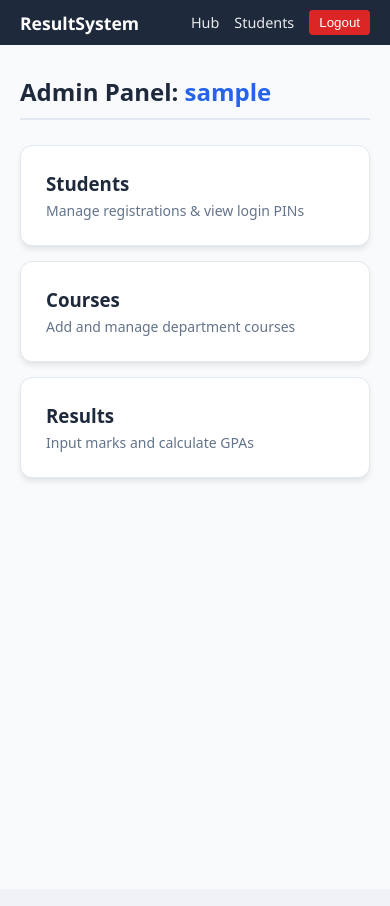
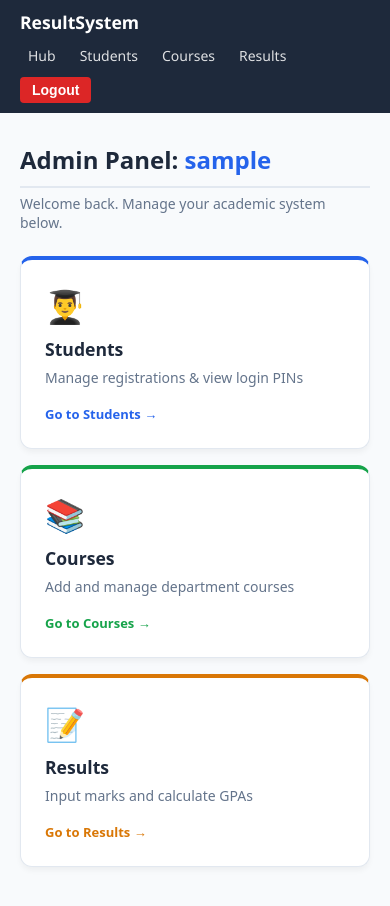
Before and after one commit to majibrin/result-checker-mern, a React app in the folder frontend/: page /admin/dashboard in a window 390 px wide. Shown: the top 906 px of the page. Built offline with nearby package versions, Linux system fonts and the light colour scheme; no server answers; sample sign-in values are in the browser's storage; the HTML template or start-up script is replaced by a standard one.

Commit message:
feat: responsive layout, centered pages, fix navbar links, admin dashboard grid

```diff
--- a/frontend/src/components/Navbar.jsx
+++ b/frontend/src/components/Navbar.jsx
@@ -1,31 +1,44 @@
-import { Link, useNavigate } from 'react-router-dom';
-import { useAuth } from '../context/AuthContext';
+import { Link, useNavigate } from 'react-router-dom'
+import { useAuth } from '../context/AuthContext'
 
 const Navbar = () => {
-  const { user, logout } = useAuth();
-  const navigate = useNavigate();
+  const { user, logout } = useAuth()
+  const navigate = useNavigate()
 
-  if (!user) return null;
+  if (!user) return null
 
   return (
-    <nav style={{ background: '#1e293b', padding: '10px 20px', display: 'flex', justifyContent: 'space-between', alignItems: 'center', color: 'white' }}>
+    <nav className="no-print" style={{
+      background: '#1e293b', padding: '10px 20px',
+      display: 'flex', justifyContent: 'space-between',
+      alignItems: 'center', color: 'white',
+      flexWrap: 'wrap', gap: '8px',
+    }}>
       <div style={{ fontWeight: 'bold', fontSize: '1.1rem' }}>ResultSystem</div>
-      <div style={{ display: 'flex', gap: '15px', alignItems: 'center' }}>
-        {user.role === 'admin' ? (
+      <div style={{ display: 'flex', gap: '8px', alignItems: 'center', flexWrap: 'wrap' }}>
+        {user.role === 'admin' || user.role === 'lecturer' ? (
           <>
-            <Link to="/admin/dashboard" style={linkS}>Hub</Link>
-            <Link to="/admin/students" style={linkS}>Students</Link>
+            <NavLink to="/admin/dashboard">Hub</NavLink>
+            <NavLink to="/admin/students">Students</NavLink>
+            <NavLink to="/admin/courses">Courses</NavLink>
+            <NavLink to="/admin/results">Results</NavLink>
           </>
         ) : (
-          <Link to="/student/dashboard" style={linkS}>My Results</Link>
+          <NavLink to="/student/dashboard">My Results</NavLink>
         )}
-        <button onClick={() => { logout(); navigate('/'); }} style={logoutBtn}>Logout</button>
+        <button onClick={() => { logout(); navigate('/') }}
+          style={{ background: '#dc2626', color: 'white', border: 'none', padding: '5px 12px', borderRadius: '4px', cursor: 'pointer', fontWeight: '600', fontSize: '14px' }}>
+          Logout
+        </button>
       </div>
     </nav>
-  );
-};
+  )
+}
 
-const linkS = { color: 'white', textDecoration: 'none', fontSize: '0.9rem', opacity: 0.9 };
-const logoutBtn = { background: '#dc2626', color: 'white', border: 'none', padding: '5px 10px', borderRadius: '4px', cursor: 'pointer' };
+const NavLink = ({ to, children }) => (
+  <Link to={to} style={{ color: 'white', textDecoration: 'none', fontSize: '14px', opacity: 0.85, padding: '4px 8px', borderRadius: '4px' }}>
+    {children}
+  </Link>
+)
 
-export default Navbar;
+export default Navbar
--- a/frontend/src/pages/StudentDashboard.jsx
+++ b/frontend/src/pages/StudentDashboard.jsx
@@ -51,7 +51,7 @@ const StudentDashboard = () => {
   })()
 
   return (
-    <div id="student-dashboard" style={{ padding: '15px', background: '#f8fafc', minHeight: '100vh', fontFamily: 'system-ui' }}>
+    <div id="student-dashboard" style={{ padding: '20px', background: '#f8fafc', minHeight: '100vh', fontFamily: 'system-ui', maxWidth: '860px', margin: '0 auto' }}>
 
       {/* Header */}
       <div style={{ display: 'flex', justifyContent: 'space-between', alignItems: 'center', marginBottom: '20px' }} className="no-print">
--- a/frontend/src/pages/admin/AdminDashboard.jsx
+++ b/frontend/src/pages/admin/AdminDashboard.jsx
@@ -1,31 +1,50 @@
-import { Link } from 'react-router-dom';
-import { useAuth } from '../../context/AuthContext';
+import { Link } from 'react-router-dom'
+import { useAuth } from '../../context/AuthContext'
+
+const cards = [
+  { to: '/admin/students', title: 'Students', desc: 'Manage registrations & view login PINs', icon: '👨‍🎓', color: '#2563eb' },
+  { to: '/admin/courses',  title: 'Courses',  desc: 'Add and manage department courses',     icon: '📚', color: '#16a34a' },
+  { to: '/admin/results',  title: 'Results',  desc: 'Input marks and calculate GPAs',        icon: '📝', color: '#d97706' },
+]
 
 const AdminDashboard = () => {
-  const { user } = useAuth();
-
+  const { user } = useAuth()
   return (
     <div style={{ minHeight: '100vh', backgroundColor: '#f8fafc', fontFamily: 'system-ui' }}>
-      <div style={{ padding: '20px' }}>
-        <h2 style={{ color: '#1e293b', margin: '10px 0 25px 0', borderBottom: '2px solid #e2e8f0', paddingBottom: '10px' }}>
+      <div style={{ padding: '20px', maxWidth: '1100px', margin: '0 auto' }}>
+        <h2 style={{ color: '#1e293b', margin: '10px 0 6px', borderBottom: '2px solid #e2e8f0', paddingBottom: '10px' }}>
           Admin Panel: <span style={{ color: '#2563eb' }}>{user?.username}</span>
         </h2>
+        <p style={{ color: '#64748b', marginTop: '4px', marginBottom: '24px', fontSize: '14px' }}>
+          Welcome back. Manage your academic system below.
+        </p>
 
-        <div style={{ display: 'grid', gap: '15px' }}>
-          <DashboardCard to="/admin/students" title="Students" desc="Manage registrations & view login PINs" />
-          <DashboardCard to="/admin/courses" title="Courses" desc="Add and manage department courses" />
-          <DashboardCard to="/admin/results" title="Results" desc="Input marks and calculate GPAs" />
+        <div style={{
+          display: 'grid',
+          gridTemplateColumns: 'repeat(auto-fit, minmax(260px, 1fr))',
+          gap: '16px',
+        }}>
+          {cards.map(card => (
+            <Link key={card.to} to={card.to} style={{ textDecoration: 'none', display: 'block' }}>
+              <div style={{
+                padding: '24px', background: '#fff',
+                borderRadius: '12px', border: '1px solid #e2e8f0',
+                borderTop: `4px solid ${card.color}`,
+                boxShadow: '0 4px 6px -1px rgba(0,0,0,0.05)',
+              }}>
+                <div style={{ fontSize: '2rem', marginBottom: '10px' }}>{card.icon}</div>
+                <h3 style={{ margin: '0 0 6px', color: '#1e293b', fontSize: '1.1rem' }}>{card.title}</h3>
+                <p style={{ margin: '0 0 14px', color: '#64748b', fontSize: '14px', lineHeight: '1.5' }}>{card.desc}</p>
+                <span style={{ color: card.color, fontWeight: '600', fontSize: '13px' }}>
+                  Go to {card.title} →
+                </span>
+              </div>
+            </Link>
+          ))}
         </div>
       </div>
     </div>
-  );
-};
+  )
+}
 
-const DashboardCard = ({ to, title, desc }) => (
-  <Link to={to} style={{ textDecoration: 'none', display: 'block', padding: '25px', background: '#fff', borderRadius: '12px', boxShadow: '0 4px 6px -1px rgba(0,0,0,0.1)', border: '1px solid #e2e8f0' }}>
-    <h3 style={{ margin: '0 0 5px 0', color: '#1e293b' }}>{title}</h3>
-    <p style={{ margin: 0, color: '#64748b', fontSize: '14px' }}>{desc}</p>
-  </Link>
-);
-
-export default AdminDashboard;
+export default AdminDashboard
--- a/frontend/src/pages/admin/Courses.jsx
+++ b/frontend/src/pages/admin/Courses.jsx
@@ -76,7 +76,7 @@ const Courses = () => {
   }
 
   return (
-    <div style={{ padding: '15px', backgroundColor: '#f8fafc', minHeight: '100vh', fontFamily: 'system-ui' }}>
+    <div style={{ padding: '20px', backgroundColor: '#f8fafc', minHeight: '100vh', fontFamily: 'system-ui', maxWidth: '860px', margin: '0 auto' }}>
       <Link to="/admin/dashboard" style={backBtn}>← Dashboard</Link>
       <h2 style={{ color: '#1e293b', margin: '20px 0' }}>
         {editingId ? 'Edit Course' : 'Course Catalog'}
--- a/frontend/src/pages/admin/Results.jsx
+++ b/frontend/src/pages/admin/Results.jsx
@@ -128,7 +128,7 @@ const Results = () => {
   }
 
   return (
-    <div style={{ padding: '15px', backgroundColor: '#f8fafc', minHeight: '100vh', fontFamily: 'system-ui' }}>
+    <div style={{ padding: '20px', backgroundColor: '#f8fafc', minHeight: '100vh', fontFamily: 'system-ui', maxWidth: '860px', margin: '0 auto' }}>
       <Link to="/admin/dashboard" style={backBtn}>← Dashboard</Link>
       <h2 style={{ color: '#1e293b', margin: '20px 0' }}>Enter Examination Result</h2>
 
--- a/frontend/src/pages/admin/Students.jsx
+++ b/frontend/src/pages/admin/Students.jsx
@@ -82,7 +82,7 @@ const Students = () => {
   }
 
   return (
-    <div style={{ padding: '15px', backgroundColor: '#f8fafc', minHeight: '100vh', fontFamily: 'system-ui' }}>
+    <div style={{ padding: '20px', backgroundColor: '#f8fafc', minHeight: '100vh', fontFamily: 'system-ui', maxWidth: '860px', margin: '0 auto' }}>
       <Link to="/admin/dashboard" style={backBtn}>← Dashboard</Link>
       <h2 style={{ color: '#1e293b', margin: '20px 0' }}>
         {editingId ? 'Edit Student' : 'Student Management'}
```
